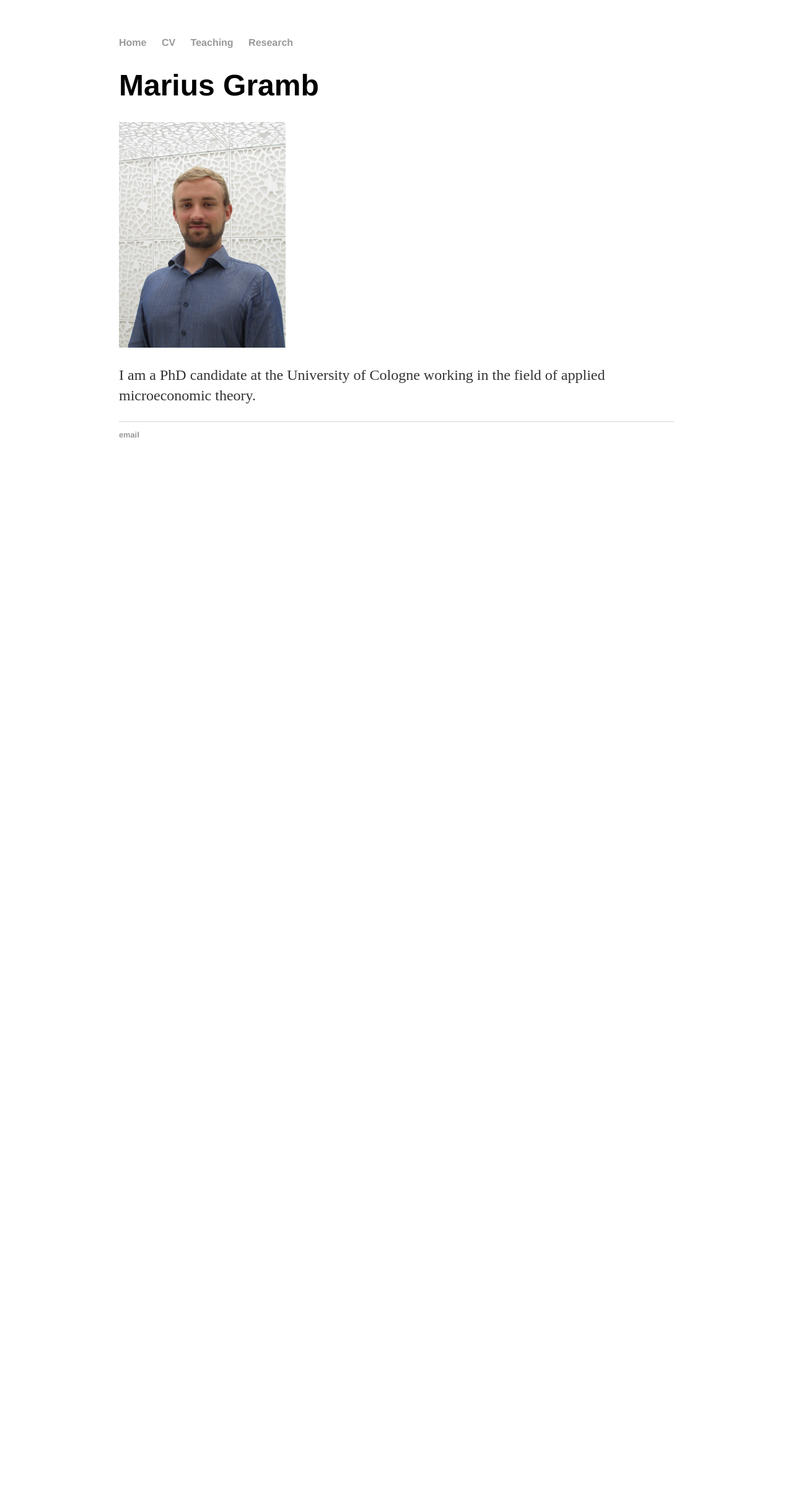
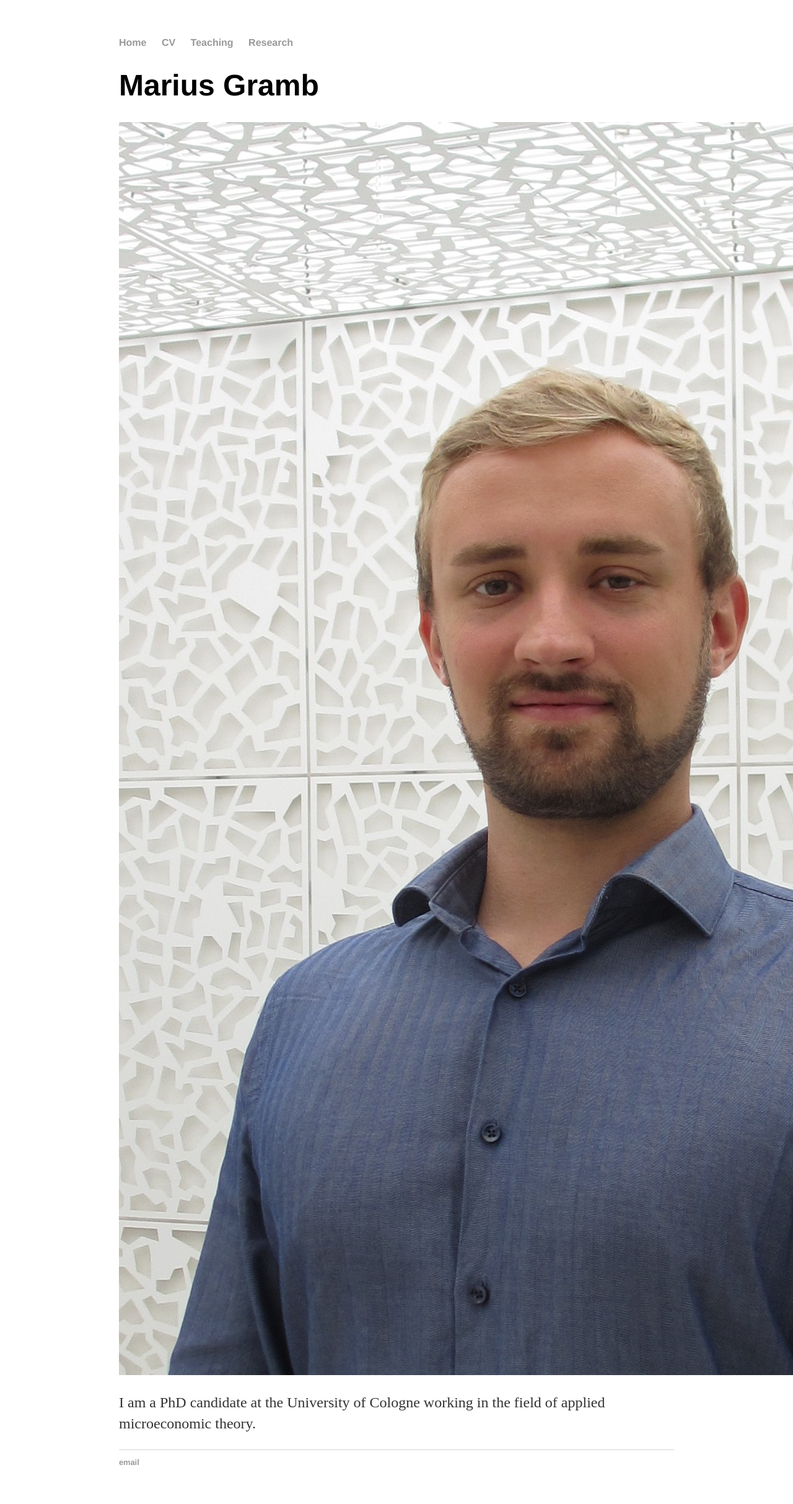
Before and after one commit to mariusgramb/mariusgramb.github.io, a Jekyll site: the page built from index.html, in a window 1280 px wide. Shown: the whole page at 62% size. Built offline with Jekyll 4.4.1, drawn with Linux system fonts in a browser that asks for light colours; before the commit the page ends 900 px from its top, so only the background shows below that.

Commit message:
Update index.html

```diff
--- a/index.html
+++ b/index.html
@@ -7,7 +7,7 @@ title: Marius Gramb
     		</div><!-- /.blurb -->
 
 <div style="display:inline-block;vertical-align:top;">
-<img src="images/IMG_1808.jpg" alt="hi" class="inline" width="30%"/>
+<img src="images/IMG_1808.jpg" alt="img" /> <!-- alt="hi" class="inline" width="30%" -->
 </div>
 <div style="display:inline-block;">
 <p>I am a PhD candidate at the University of Cologne working in the field of applied microeconomic theory.</p>
```
